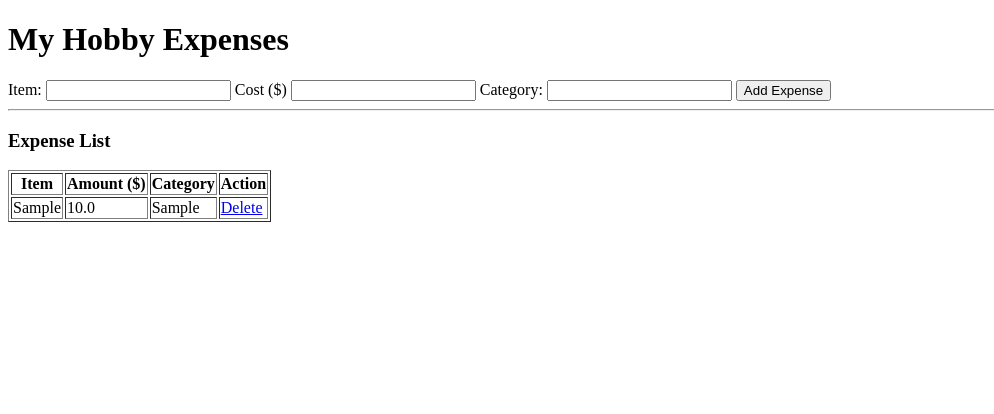
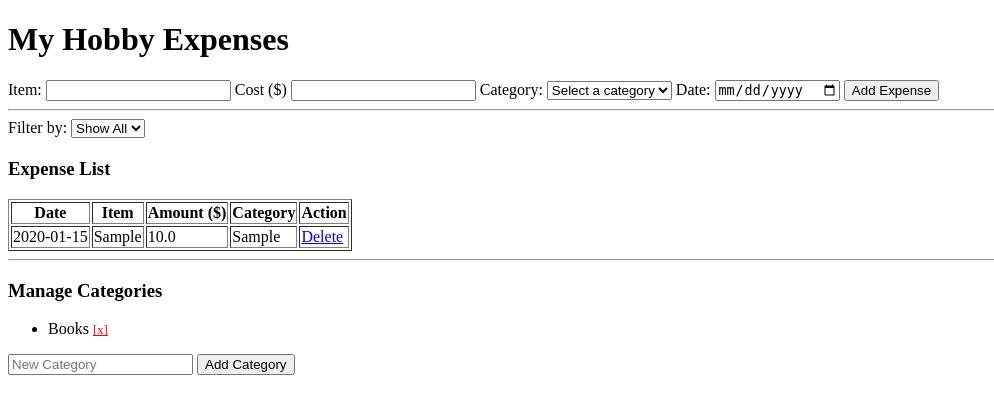
Before and after one commit to jackhaseltine/basicHobbyCostTracker, a Flask app: page / in a window 1280 px wide. Shown: the top 414 px of the page, without its empty margins (0-994 px from the left). Run offline with Flask 3, Linux system fonts and the light colour scheme; data comes from the database, SQL or seed files in the repository; tables that the repository leaves empty hold one stand-in row (values such as "Sample post").

Commit message:
Version 1.0 Bare Bones

```diff
--- a/app.py
+++ b/app.py
@@ -6,14 +6,32 @@ app = Flask(__name__)
 def init_db():
     conn = sqlite3.connect('expenses.db')
     c = conn.cursor()
+
     c.execute('''
         CREATE TABLE IF NOT EXISTS expenses (
             id INTEGER PRIMARY KEY AUTOINCREMENT,
             item TEXT NOT NULL,
             amount REAL NOT NULL,
-            category TEXT NOT NULL
+            category TEXT NOT NULL,
+            date TEXT NOT NULL
         )
     ''')
+
+    c.execute('''
+        CREATE TABLE IF NOT EXISTS categories (
+            id INTEGER PRIMARY KEY AUTOINCREMENT,
+            name TEXT NOT NULL UNIQUE
+        )
+    ''')
+
+    #Check if categories table is empty, if so insert default categories
+    c.execute("SELECT COUNT(*) FROM categories")
+    if c.fetchone()[0] == 0:
+        default_categories = ['Books']
+        c.executemany("INSERT INTO categories (name) VALUES (?)", [(cat,) for cat in default_categories])
+        conn.commit()
+        print("Inserted default categories into the database.")
+
     conn.commit()
     conn.close()
 
@@ -23,20 +41,37 @@ init_db()
 def home():
     conn = sqlite3.connect('expenses.db')
     c = conn.cursor()
-    c.execute("SELECT * FROM expenses")
+
+    # get all categories for dropdown
+    c.execute("SELECT * FROM categories")
+    categories = c.fetchall()
+
+    # Filter Logic
+    category_filter = request.args.get('category_filter')
+    if category_filter and category_filter != 'All':
+        c.execute("SELECT * FROM expenses WHERE category = ?", (category_filter,))
+    else:
+        c.execute("SELECT * FROM expenses")
     expenses = c.fetchall()
     conn.close()
-    return render_template('index.html', expenses=expenses)
+
+    #calculate total
+    total_cost = 0
+    for expense in expenses:
+        total_cost += expense[2]
+
+    return render_template('index.html', expenses=expenses, total_cost=total_cost, categories=categories, selected_filter=category_filter)
 
 @app.route('/add', methods=['POST'])
 def add_expense():
     item = request.form['item']
     amount = request.form['amount']
     category = request.form['category']
+    date = request.form['date']
 
     conn= sqlite3.connect('expenses.db')
     c = conn.cursor()
-    c.execute("INSERT INTO expenses (item, amount, category) VALUES (?, ?, ?)", (item, amount, category))
+    c.execute("INSERT INTO expenses (item, amount, category, date) VALUES (?, ?, ?, ?)", (item, amount, category, date))
     conn.commit()
     conn.close()
 
@@ -51,5 +86,28 @@ def delete_expense(id):
     conn.close()
     return redirect(url_for('home'))
 
+@app.route('/add_category', methods=['POST'])
+def add_category():
+    category_name = request.form['category_name']
+    conn = sqlite3.connect('expenses.db')
+    c = conn.cursor()
+    try:
+        c.execute("INSERT INTO categories (name) VALUES (?)", (category_name,))
+        conn.commit()
+    except sqlite3.IntegrityError:
+        # This prevents crashing if you try to add a duplicate
+        print("Category already exists.")
+    conn.close()
+    return redirect(url_for('home'))
+
+@app.route('/delete_category/<int:id>')
+def delete_category(id):
+    conn = sqlite3.connect('expenses.db')
+    c = conn.cursor()
+    c.execute("DELETE FROM categories WHERE id=?", (id,))
+    conn.commit()
+    conn.close()
+    return redirect(url_for('home'))
+
 if __name__ == '__main__':
     app.run(debug=True, port=5001)
--- a/templates/index.html
+++ b/templates/index.html
@@ -7,6 +7,7 @@
 </head>
 <body>
     <h1>My Hobby Expenses</h1>
+
     <form action="/add" method="POST">
         <label>Item:</label>
         <input type="text" name="item" required>
@@ -15,24 +16,47 @@
         <input type="number" step="0.01" name="amount" required>
 
         <label>Category:</label>
-        <input type="text" name="category" required>
+        <select name="category" required>
+            <option value="" disabled selected>Select a category</option>
+            {% for category in categories %}
+                <option value="{{ category[1] }}">
+                    {{ category[1] }}
+                </option>
+            {% endfor %}
+        </select>
+
+        <label>Date:</label>
+        <input type="date" name="date" required>
+
 
         <button type="submit">Add Expense</button>
 
     </form>
+    <hr>
 
-    <hr>
+    <form action="/" method="GET" style="margin-bottom: 20px;">
+        <label>Filter by:</label>
+        <select name="category_filter" onchange="this.form.submit()">
+            <option value="All">Show All</option>
+            {% for category in categories %}
+                <option value="{{ category[1] }}" {% if category[1] == selected_filter %}selected{% endif %}>
+                    {{ category[1] }}
+                </option>
+            {% endfor %}
+        </select>
+    </form>
+
     <h3>Expense List</h3>
     <table border = "1">
         <tr>
-            <th>Item</th>
+            <th>Date</th><th>Item</th>
             <th>Amount ($)</th>
             <th>Category</th>
             <th>Action</th>
         </tr>
         {% for expense in expenses %}
         <tr>
-            <td>{{ expense[1] }}</td>
+            <td>{{ expense[4] }}</td><td>{{ expense[1] }}</td>
             <td>{{ expense[2] }}</td>
             <td>{{ expense[3] }}</td>
             <td>
@@ -42,5 +66,23 @@
         {% endfor %}
     </table>
 
+    <hr>
+    <h3>Manage Categories</h3>
+
+    <ul>
+        {% for category in categories %}
+        <li>
+            {{ category[1] }}
+            <a href="/delete_category/{{ category[0]}}" style="color:red; font-size: 0.8em;">[x]</a>
+
+        </li>
+        {% endfor %}
+     </ul>
+
+     <form action="/add_category" method="POST">
+        <input type="text" name="category_name" placeholder="New Category" required>
+        <button type="submit">Add Category</button>
+     </form>
+
 </body>
 </html>
```
